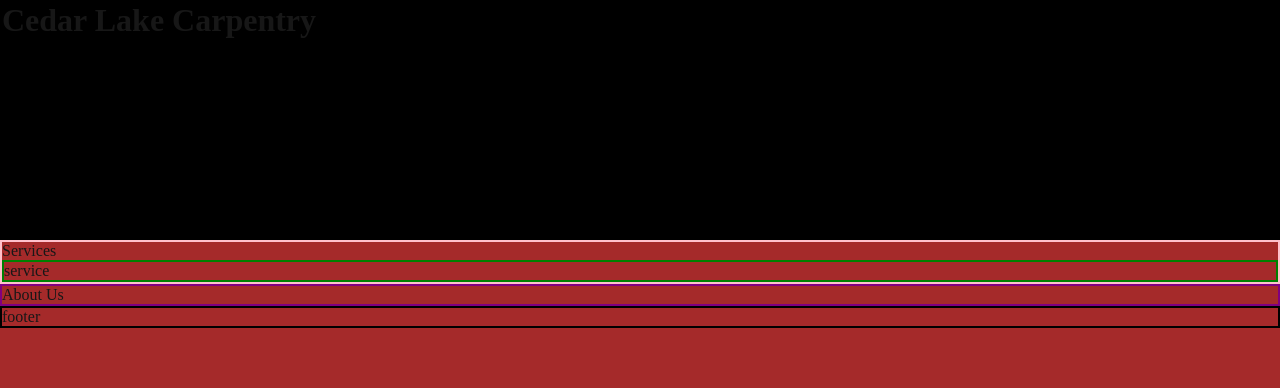
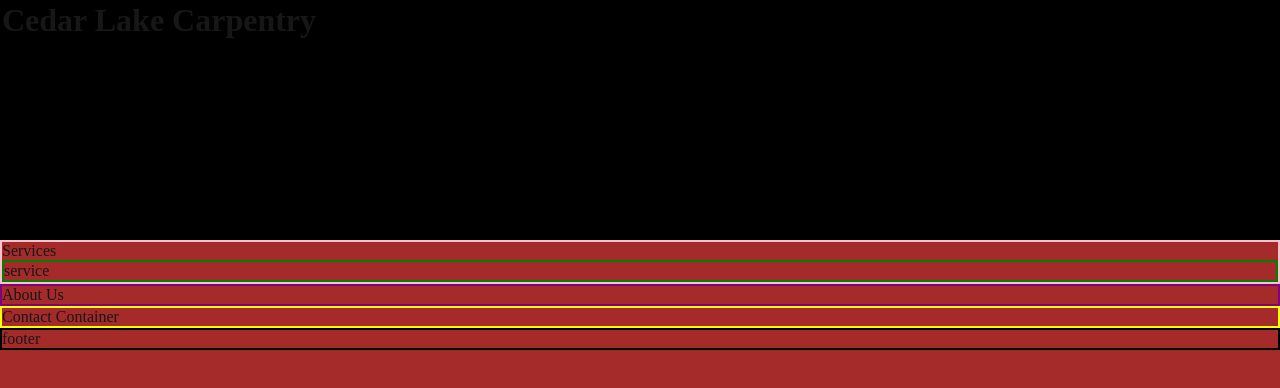
Before and after one commit to codiemaureen/CedarLakeCarpentry_V2, a Next.js app: page / in a window 1280 px wide. Shown: the top 388 px of the page. Built offline with nearby package versions, Linux system fonts and the light colour scheme.

Commit message:
Style: adding contact container

```diff
--- /dev/null
+++ b/src/app/component/ContactContainer.jsx
@@ -0,0 +1,11 @@
+import style from '../component/ContactContainer.module.css';
+
+const ContactContainer = () => {
+  return (
+    <div className={style.contactContainer}>
+      <p>Contact Container</p>
+    </div>
+  )
+}
+
+export default ContactContainer
--- /dev/null
+++ b/src/app/component/ContactContainer.module.css
@@ -0,0 +1,3 @@
+.contactContainer{
+ border: 2px solid yellow;
+}
--- a/src/app/page.js
+++ b/src/app/page.js
@@ -4,6 +4,7 @@ import Header from "./component/Header";
 import ServiceContainer from "./component/ServiceContainer";
 import Footer from "./component/Footer";
 import AboutUs from "./component/AboutUs";
+import ContactContainer from "./component/ContactContainer";
 
 
 export default function Home() {
@@ -12,6 +13,7 @@ export default function Home() {
       <Header/>
       <ServiceContainer />
       <AboutUs />
+      <ContactContainer />
       <Footer />
     </div>
   );
```
